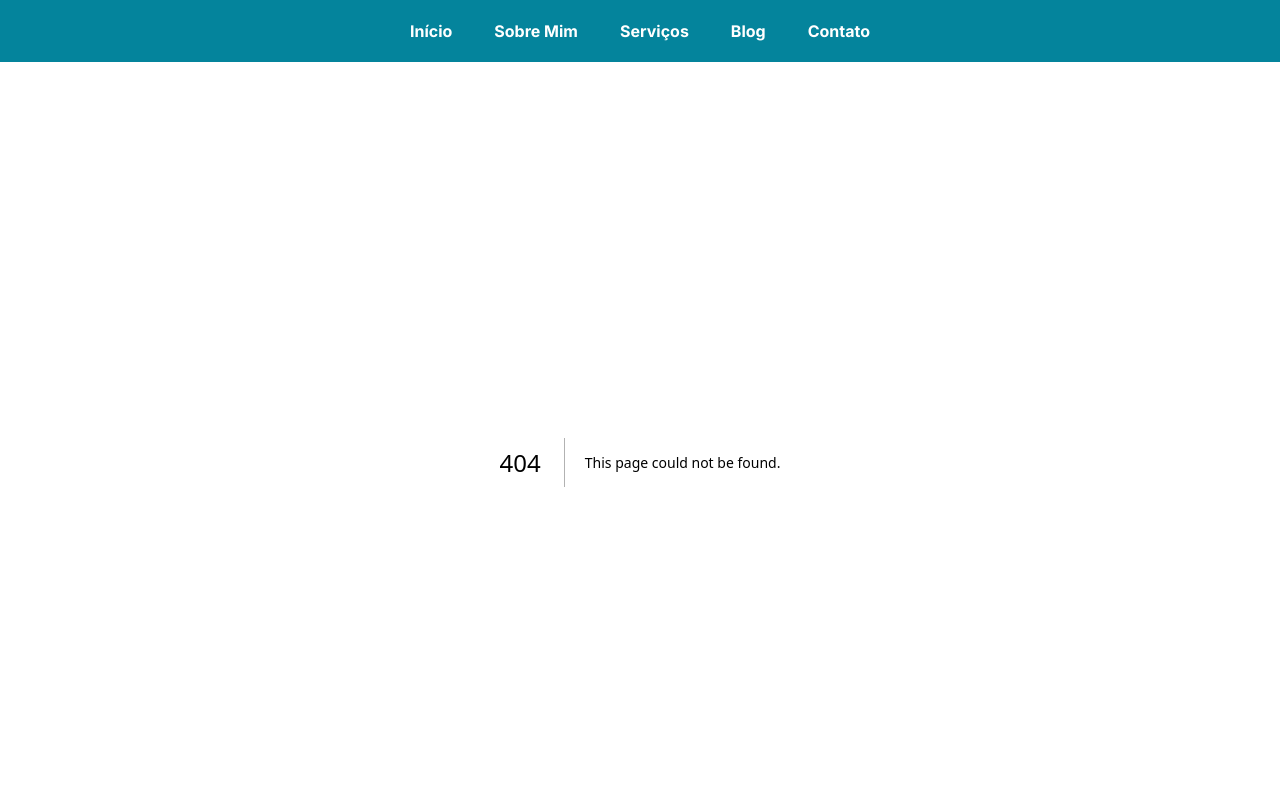
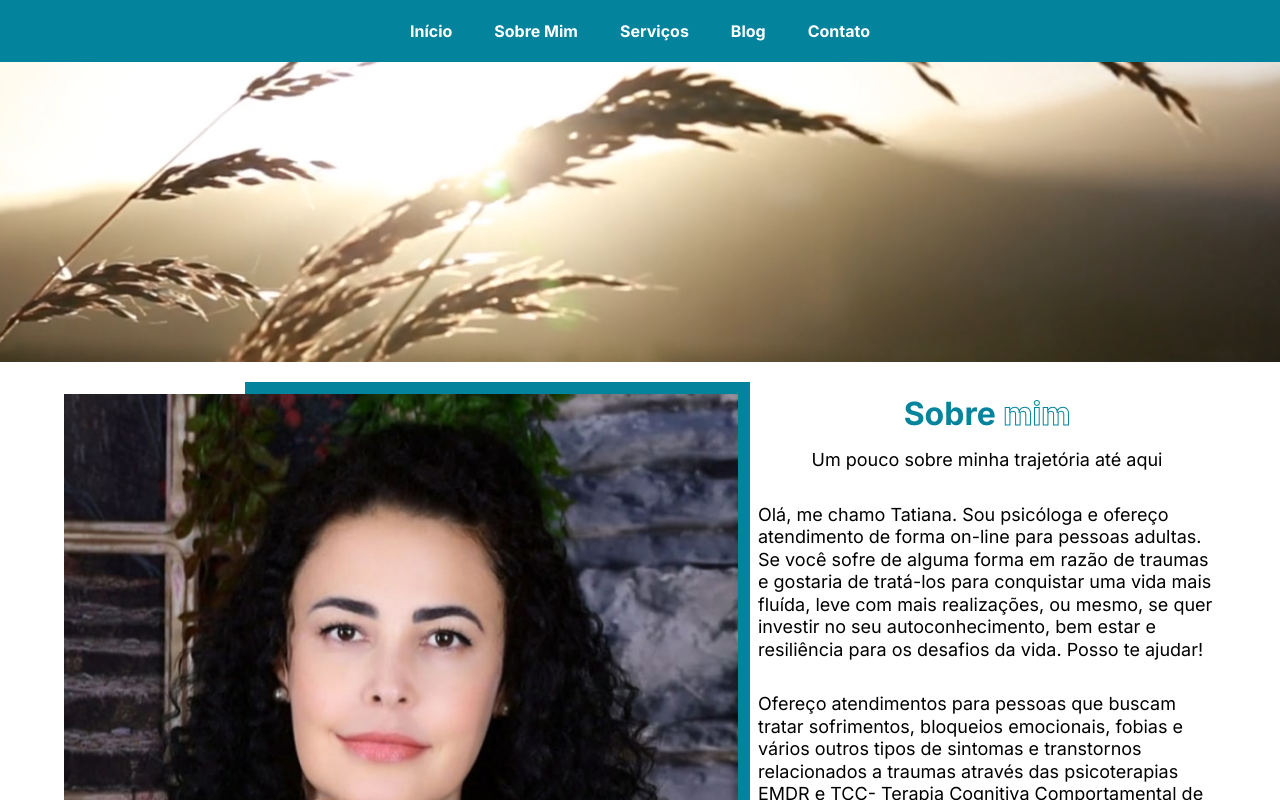
Before and after one commit to psicotatigomes/Site-Psico-TatiGomes, a Next.js app: page /about in a window 1280 px wide. Before the commit this address had no page. Built offline with nearby package versions, Linux system fonts and the light colour scheme.

Commit message:
add about page

```diff
--- /dev/null
+++ b/src/app/about/page.js
@@ -0,0 +1,154 @@
+import Image from "next/image";
+import Contact from "../components/ContactSection/Contact";
+import styles from "./styles.module.scss";
+
+function About() {
+  return (
+    <>
+      <div className={styles.cover} />
+      <section className={styles.section}>
+        <div className={styles.imgContainer}>
+          <Image
+            src="/about-page.png"
+            alt="Profile picture from Tatiana Gomes"
+            width={674}
+            height={110}
+            priority
+          />
+        </div>
+        <div className={styles.textContainer}>
+          <div className={styles.sectionTitle}>
+            <h2>
+              Sobre <span className={styles.ghost}>mim</span>{" "}
+            </h2>
+            <p>Um pouco sobre minha trajetória até aqui</p>
+          </div>
+          <p>
+            Olá, me chamo Tatiana. Sou psicóloga e ofereço atendimento de forma
+            on-line para pessoas adultas. Se você sofre de alguma forma em razão
+            de traumas e gostaria de tratá-los para conquistar uma vida mais
+            fluída, leve com mais realizações, ou mesmo, se quer investir no seu
+            autoconhecimento, bem estar e resiliência para os desafios da vida.
+             Posso te ajudar!
+          </p>
+
+          <p>
+            Ofereço atendimentos para pessoas que buscam tratar sofrimentos,
+            bloqueios emocionais, fobias e vários outros tipos de sintomas e
+            transtornos relacionados a traumas através das psicoterapias EMDR e
+            TCC- Terapia Cognitiva Comportamental de Terceira Geração com foco
+            no tratamento de traumas além de outras abordagens complementares
+            como Mindfulness e Psicologia Positiva.
+          </p>
+          <p>
+            Não pratico apenas uma, mas diferentes abordagens de psicoterapias
+            respaldadas cientificamente para poder oferecer um conjunto de
+            estratégias e técnicas, com o objetivo de atender cada vez mais,
+            melhor e com mais eficiência a cada situação e pessoa.
+          </p>
+          <p>
+            Formei-me psicóloga em 2005, desde então venho me dedicando a
+            estudar, praticar e aprender cada vez mais sobre saúde mental, bem
+            estar, formação e desenvolvimento humano através de diversas
+            especializações e outros tipos de cursos ao longo demais de 18 anos.
+            Amo aprender e compartilhar conhecimento das mais diversas formas.
+          </p>
+          <p>
+            Além da psicoterapia on-line individual, ofereço também outras
+             alternativas de atendimentos na @academiasemocional.tatigomes,  com
+            foco em apoio emocional, autoconhecimento, desenvolvimento de
+            habilidades sócio-emocionais, comunicação  e resiliência por meio de
+            workshops e grupos de florescimento humano.
+          </p>
+          <p>
+            Durante minha trajetória no serviço público e clínica particular, me
+            chamou atenção, a importância de se cuidar das vivências traumáticas
+            por um lado e por outro, a possibilidade de se investir no
+            desenvolvimento da potencialidade humana, de investir naquelas
+            forças que todos nós temos e muitas vezes nem nos damos conta, e
+            acabamos não fazendo uso delas! Você sabe quais são as suas forças
+            pessoais?
+          </p>
+          <p>
+             Uma das minhas forças pessoais  mais marcante é o amor ao
+            aprendizado. Aprecio e me esforço em aprender caminhos para ajudar
+            as pessoas a superarem seus traumas e tomarem às rédeas de suas
+            vidas, e também para conhecerem-se e se desenvolverem a partir do
+            que há de melhor em si mesmas, descobrirem suas forças para lidar
+            com os desafios da vida, para conquistarem mais saúde integral,
+            realizações, para alcançarem suas metas e fluidez no seu caminhar.
+          </p>
+          <p>
+            Então, se você sofre de alguma forma em razão de traumas e gostaria
+            de tratá-los ou mesmo, se quer investir no seu bem estar individual
+            e relacional, autoconhecimento, crescimento  pessoal, desenvolver
+            sua  resiliência, entre em contato! Posso ajudar!
+          </p>
+          <br />
+          <br />
+          <br />
+          <br />
+        </div>
+        <div className={styles.textContainer}>
+          <h2 className={styles.subTitle}>Mais sobre mim</h2>
+
+          <p>
+            <strong>Conto a você</strong> algumas das minhas formações as quais
+            acredito serem relevantes para os serviços que ofereço aqui.
+          </p>
+          <p>
+            Em 2010 conclui minha pesquisa de mestrado sobre cultura, política
+            educacional, desenvolvimento humano e autonomia pelo CNPQ - Conselho
+            Nacional de Desenvolvimento Científico e Tecnológico – pela UNIMEP.
+          </p>
+          <p>
+            Em 2018 me formei na abordagem psicoterápica EMDR certificada pelo
+            Institute Francine Shapiro PH.D., EMDRIA Institute e EMDR Ibero
+            América.
+          </p>
+          <p>
+            Em 2019 iniciei meu aprendizado em CNV- Comunicação Não Violenta- na
+            UNIFESP, Baixada Santista e desde então me tornei estudiosa de CNV e
+            através de treinamentos e grupos de práticas que ofereço, sou também
+            disseminadora dessa abordagem de comunicação, chamada de comunicação
+            consciente e colaborativa. Uma abordagem de comunicação que
+            contribui para o autoconhecimento, desenvolvimento de habilidades
+            sócio-emocionais, bem estar individual e relacional, útil também
+            como ferramentas para lidar com conflitos.
+          </p>
+          <p>
+             Em 2019, pós-graduei em Justiça Restaurativa, uma abordagem sobre
+            diálogos e cuidados humanistas para facilitação, condução de grupos
+            em instituições e comunidades. Uma abordagem que cuida do bem estar
+            individual e coletivo e da facilitação de resolução de conflitos em
+            instituições, comunidades e em grupos em geral.
+          </p>
+          <p>
+            Em 2022, me especializei em “Neurociência, Psicologia Positiva e
+            Mindfulness” pela PUCPR.
+          </p>
+          <p>
+            Em 2023, me certifiquei em Psicologia Positiva como “Analista e
+            Interventora com forças pessoais” pelo Instituto Líder Flow com
+            Helder Kamei.
+          </p>
+          <p>
+            Atualmente sou especializanda em TCC - Terapia Cognitiva
+            Comportamental pela PUCRS com foco nas  TCCs de terceira geração e
+            tratamentos de traumas.
+          </p>
+        </div>
+      </section>
+      <Image
+        src="/divider-bottom.png"
+        alt="section divider"
+        width={1440}
+        height={186}
+        className="divider"
+      />
+      <Contact />
+    </>
+  );
+}
+
+export default About;
--- /dev/null
+++ b/src/app/about/styles.module.scss
@@ -0,0 +1,57 @@
+.cover {
+  height: 300px;
+  background-image: url(../../../public/hero-cover.png);
+  background-position: center 20%;
+}
+
+.section {
+  padding: 2rem 4rem;
+
+  .textContainer {
+    P {
+      font-size: 18px;
+      line-height: 125%;
+      margin-bottom: 2rem;
+    }
+  }
+
+  .imgContainer {
+    position: relative;
+    float: left;
+    margin-right: 20px;
+    margin-bottom: 20px;
+
+    &::after {
+      --bg-padding: 12px;
+      content: "";
+      width: 75%;
+      height: calc(100% + (2 * var(--bg-padding)));
+      position: absolute;
+      background-color: var(--blue);
+      top: calc(-1 * var(--bg-padding));
+      right: calc(-1 * var(--bg-padding));
+      z-index: -1;
+    }
+  }
+
+  .sectionTitle {
+    text-align: center;
+
+    h2 {
+      color: var(--blue);
+      margin-bottom: 1rem;
+      font-size: 2rem;
+    }
+    .ghost {
+      -webkit-text-stroke: 1px var(--blue);
+      text-stroke: 4px var(--blue);
+      color: white;
+    }
+  }
+
+  .subTitle {
+    color: var(--blue);
+    text-align: left;
+    margin-bottom: 1rem;
+  }
+}
--- /dev/null
+++ b/src/app/components/ContactSection/Contact.js
@@ -0,0 +1,17 @@
+import React from "react";
+import ContactForm from "../ContactForm";
+
+function Contact() {
+  return (
+    <section className="contact" id="contact">
+      <h2 className="section-title">Contato</h2>
+      <p>
+        Eu gostaria de ouvir de você. Envie uma mensagem e começaremos esta
+        conversa em direção à sua <br /> jornada de autocuidado.
+      </p>
+      <ContactForm />
+    </section>
+  );
+}
+
+export default Contact;
--- a/src/app/globals.scss
+++ b/src/app/globals.scss
@@ -142,6 +142,8 @@ main {
 
   .text-container {
     max-width: 48ch;
+    display: flex;
+    flex-wrap: wrap;
 
     p {
       font-size: 18px;
@@ -149,12 +151,14 @@ main {
       margin-bottom: 2rem;
     }
   }
-  button {
+
+  a.button {
     border: 0;
     border-radius: 8px;
     padding: 16px 12px;
     background-color: var(--yellow);
     font-weight: bold;
+    align-self: flex-end;
   }
 
   .img-container {
--- a/src/app/posts/[slug]/styles.module.scss
+++ b/src/app/posts/[slug]/styles.module.scss
@@ -2,7 +2,6 @@
   height: 300px;
   background-image: url(../../../../public/hero-cover.png);
   background-position: center 20%;
-
 }
 
 .cover {
```
Also changed, not shown: src/app/page.js (+10 -11 lines), src/app/posts/[slug]/page.js (+1 -9 lines), public/about-page.png (added).
